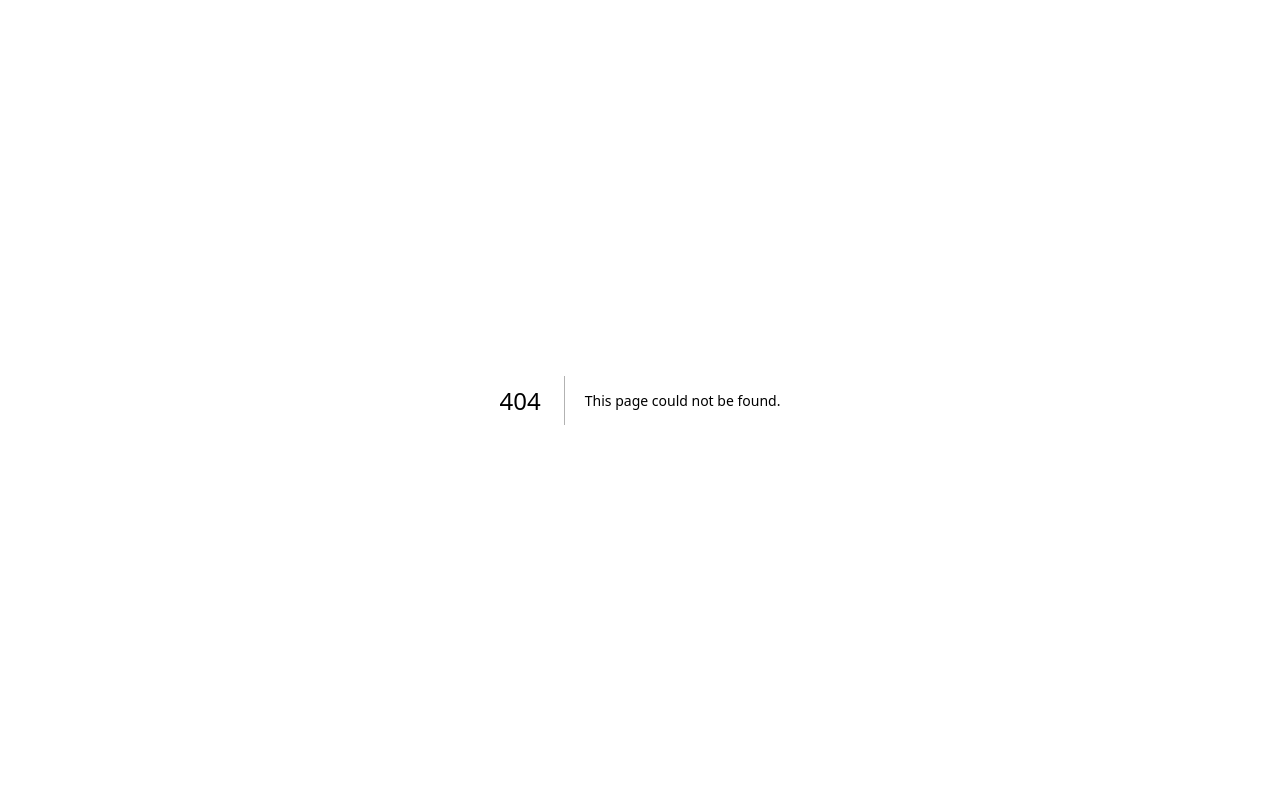
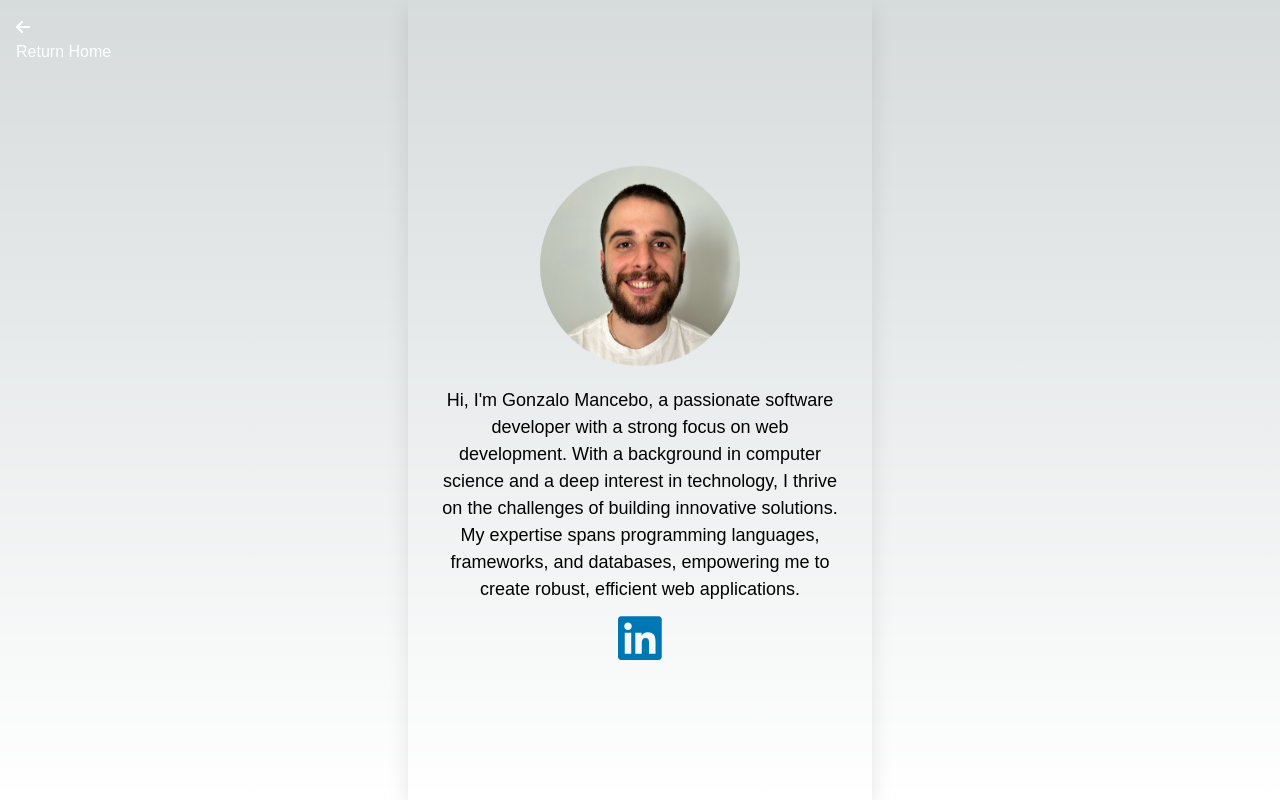
Before and after one commit to GonzaloMancebo/Portfolio, a Next.js app: page /pages/aboutMe in a window 1280 px wide. Before the commit this address had no page. Built offline with nearby package versions, Linux system fonts and the light colour scheme.

Commit message:
agregando_aboutMe

```diff
--- /dev/null
+++ b/src/app/pages/aboutMe/aboutMe.css
@@ -0,0 +1,74 @@
+body {
+    margin: 0;
+    padding: 0;
+    font-family: Arial, sans-serif;
+    background-position: center;
+    height: 100vh;
+    width: 100vw;
+    display: flex;
+    justify-content: center;
+    align-items: center;
+  }
+
+  .about-me-container {
+    display: flex;
+    flex-direction: column; /* Coloca los elementos en una sola columna */
+    align-items: center; /* Centra los elementos horizontalmente */
+    justify-content: center; /* Centra los elementos verticalmente */
+    text-align: center; /* Centra el texto */
+    padding: 2rem;
+    box-shadow: 0 10px 20px rgba(0, 0, 0, 0.1);
+    min-height: 100vh; /* Asegura que ocupe toda la altura de la pantalla */
+  }
+
+
+  .about-me-description {
+    font-size: 18px;
+    max-width: 400px;
+    margin-top: 1.2rem;
+  }
+
+  .about-me-icon {
+    display: flex;
+    justify-content: center; /* Alinea el contenido en el centro */
+    align-items: center;
+    width: 100%;
+    height: auto;
+    margin-top: 10px;
+  }
+
+
+  .nav-icon {
+    font-size: 50px; /* Tamaño del ícono */
+    color: #0077b5; /* Color de LinkedIn */
+  }
+
+
+  .about-me-image {
+    position: relative;
+    width: 200px;
+    height: 200px;
+    border-radius: 50%;
+    overflow: hidden;
+    animation: moveUpDown 2s infinite;
+    margin-top: 2rem; /* Da un margen superior para separar la imagen del texto */
+  }
+
+  .profile-image {
+    width: 100%;
+    height: 100%;
+    object-fit: cover;
+    object-position: top center;
+  }
+
+  @keyframes moveUpDown {
+    0% {
+      transform: translateY(0);
+    }
+    50% {
+      transform: translateY(-10px);
+    }
+    100% {
+      transform: translateY(0);
+    }
+  }
--- /dev/null
+++ b/src/app/pages/aboutMe/page.jsx
@@ -0,0 +1,46 @@
+"use client";
+import Image from "next/image";
+import { FontAwesomeIcon } from '@fortawesome/react-fontawesome';
+import { faLinkedin } from '@fortawesome/free-brands-svg-icons';
+import Link from 'next/link';
+import "./aboutMe.css";
+import ReturnHome from "@/app/components/return/ReturnHome";
+
+function AboutMe() {
+  return (
+    <>
+    <ReturnHome />
+    <div className="about-me-container">
+            <div className="about-me-image">
+        <Image
+          src="/Fotoperfil.jpg"
+          alt="Profile"
+          width={200}
+          height={200}
+          className="profile-image"
+          loading="lazy"
+
+        />
+      </div>
+      <p className="about-me-description">
+      Hi, I'm Gonzalo Mancebo, a passionate software developer with a strong focus on web development.
+       With a background in computer science and a deep interest in technology,
+       I thrive on the challenges of building innovative solutions.
+       My expertise spans programming languages, frameworks,
+         and databases, empowering me to create robust, efficient web applications.
+
+      </p>
+
+      <div className="about-me-icon">
+    <Link href="https://www.linkedin.com/in/gonzalo-mancebo-055165150/">
+        <FontAwesomeIcon icon={faLinkedin} className="nav-icon" />
+    </Link>
+  </div>
+
+
+    </div>
+    </>
+  );
+}
+
+export default AboutMe;
```
Also changed, not shown: package.json (+6 -2 lines), 1 other file (tests, documents, lock files or other folders).
